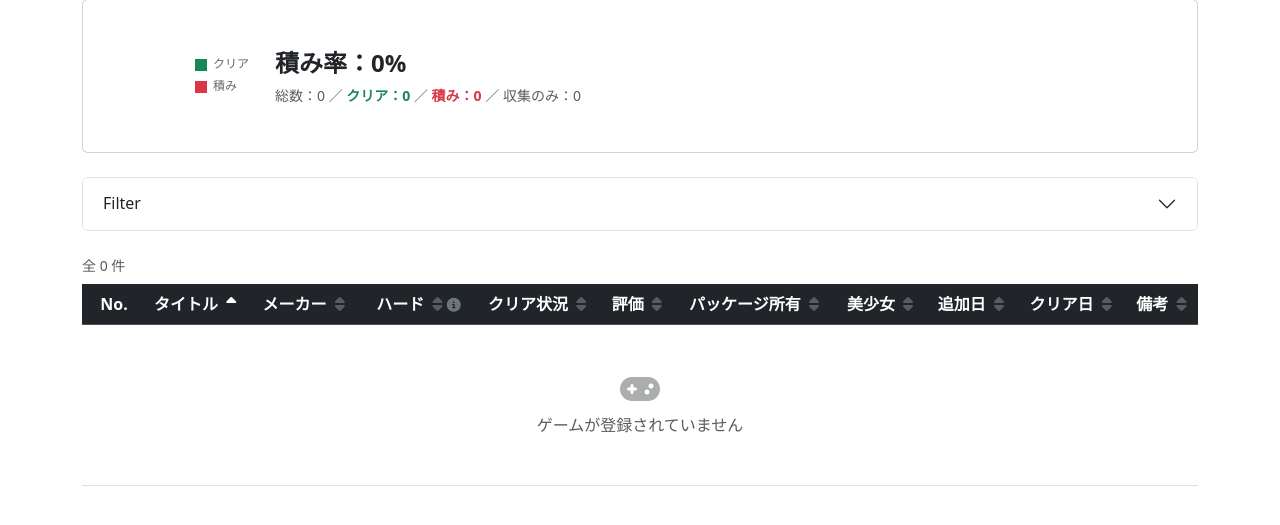
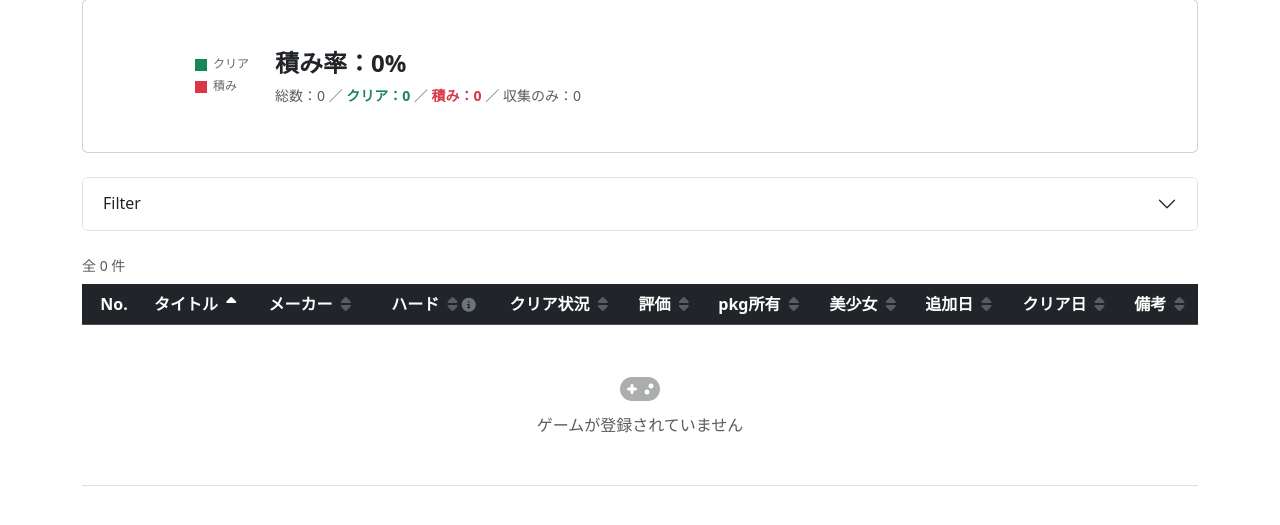
Before and after one commit to hara191204/tsumigee_database, a Django app: page /games/ in a window 1280 px wide. Shown: the part 131-656 px from the top of the page. Run offline with Django 5.2, Linux system fonts and the light colour scheme; the visitor is signed in with stand-in values (Sample User, id 1); data that the repository does not hold is empty.

Commit message:
style: fix remaining パッケージ所有 label in table header
Co-Authored-By: Claude Sonnet 4.6 <noreply@anthropic.com>

```diff
--- a/app/templates/tsumigee_database/game_list.html
+++ b/app/templates/tsumigee_database/game_list.html
@@ -214,7 +214,7 @@
           {% include "tsumigee_database/_sort_th.html" with field="hard__name" label="ハード" th_class="text-center" tooltip="（）内はプレイ機種" %}
           {% include "tsumigee_database/_sort_th.html" with field="clear_status" label="クリア状況" th_class="text-center" %}
           {% include "tsumigee_database/_sort_th.html" with field="grade" label="評価" th_class="text-center" %}
-          {% include "tsumigee_database/_sort_th.html" with field="is_package" label="パッケージ所有" th_class="text-center" %}
+          {% include "tsumigee_database/_sort_th.html" with field="is_package" label="pkg所有" th_class="text-center" %}
           {% include "tsumigee_database/_sort_th.html" with field="is_bishojo" label="美少女" th_class="text-center" %}
           {% include "tsumigee_database/_sort_th.html" with field="created_at" label="追加日" th_class="text-center" %}
           {% include "tsumigee_database/_sort_th.html" with field="cleared_at" label="クリア日" th_class="text-center" %}
```
